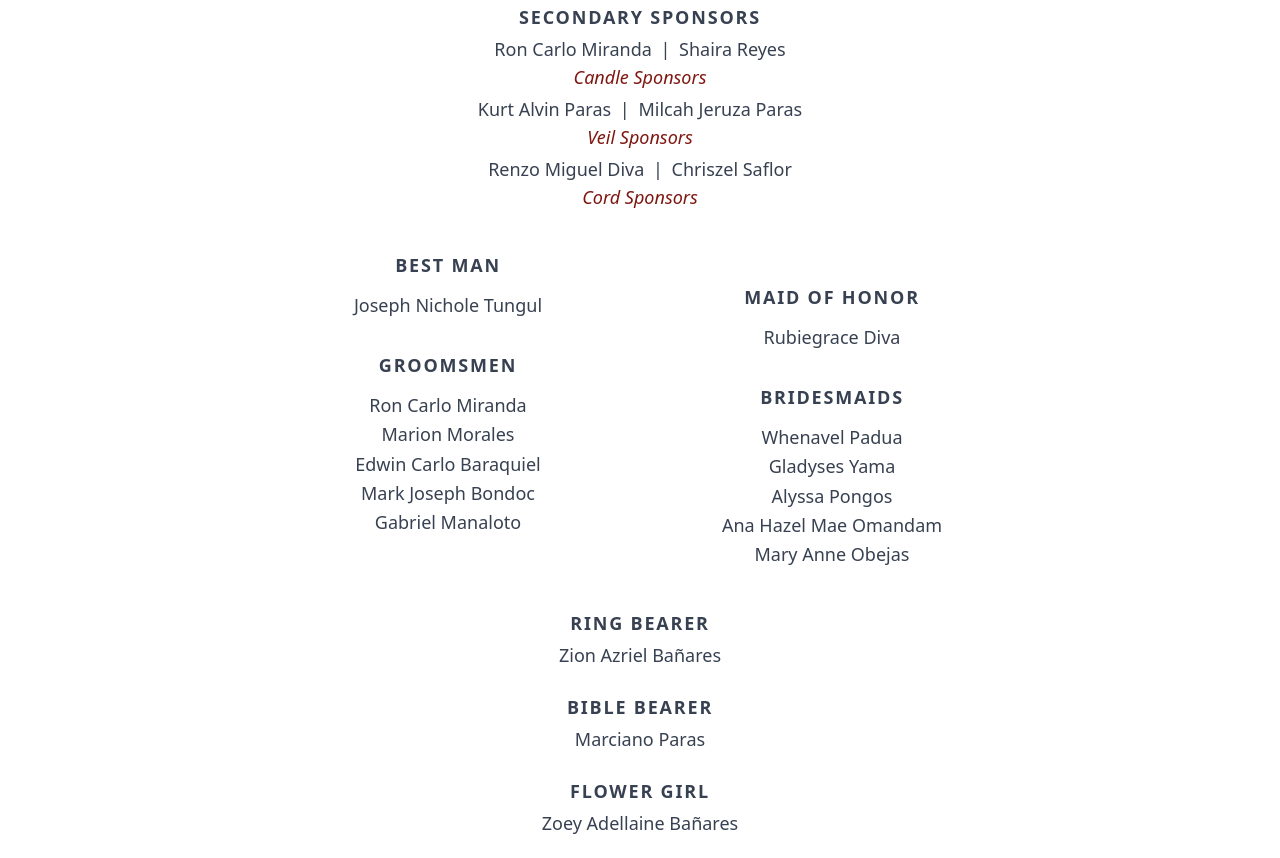
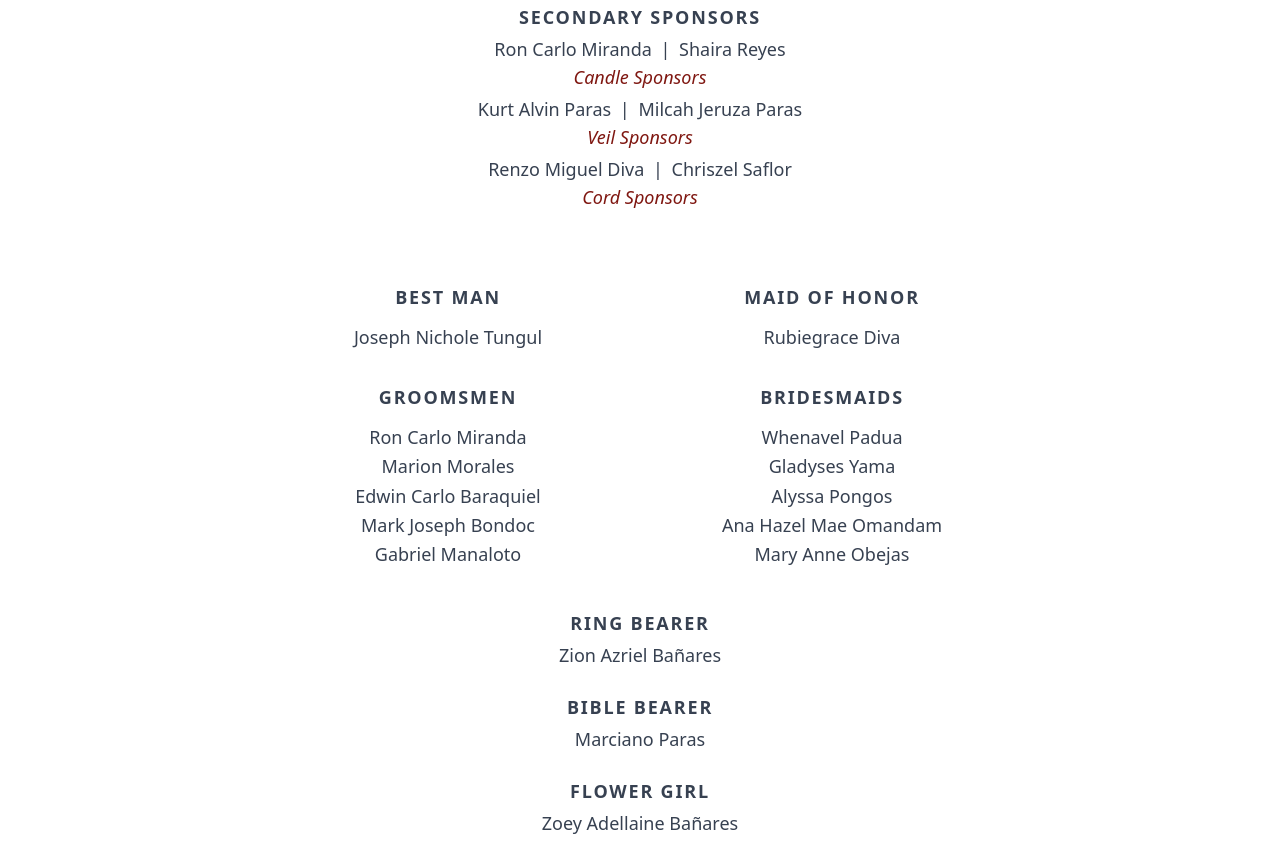
Before and after one commit to jeramandangel/wedding, a website: page index.html in a window 1280 px wide. Shown: the part 2667-3525 px from the top of the page. Drawn offline with nearby package versions, Linux system fonts and the light colour scheme.

Commit message:
Update index.html

```diff
--- a/index.html
+++ b/index.html
@@ -266,7 +266,7 @@
       <div class="grid grid-cols-1 sm:grid-cols-2 gap-x-12 sm:gap-x-24 text-gray-700 max-w-3xl px-6 leading-relaxed text-base sm:text-lg mt-10 max-w-3xl mx-auto">
 
         <div>
-          <p class="uppercase tracking-widest font-semibold mb-3">BEST MAN</p>
+          <p class="uppercase tracking-widest font-semibold mt-8 mb-3">BEST MAN</p>
           <p>Joseph Nichole Tungul</p>
 
           <p class="uppercase tracking-widest font-semibold mt-8 mb-3">GROOMSMEN</p>
```
